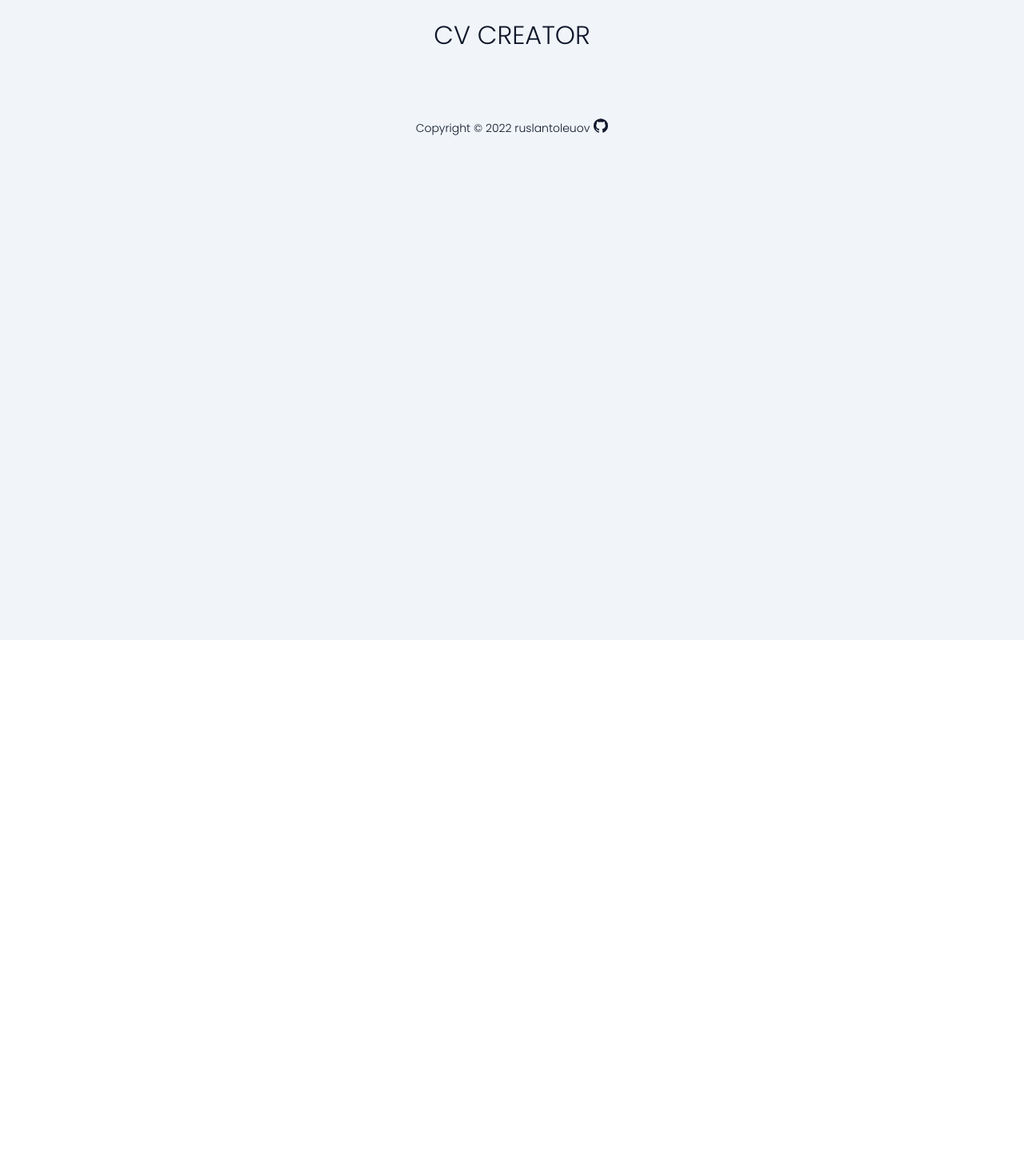
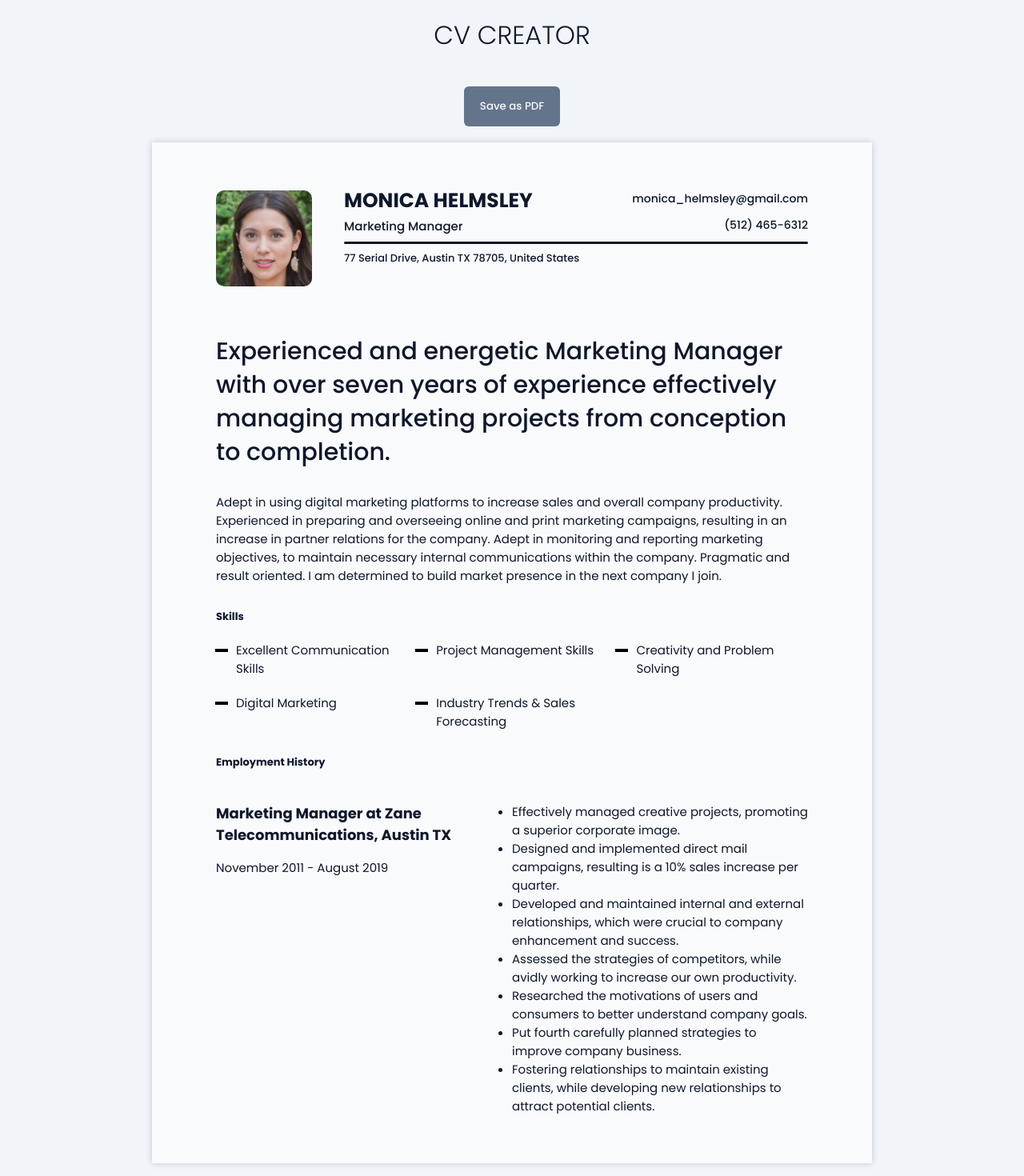
Before and after one commit to ruslantoleuov/cv-project, a React (Vite) app: page / in a window 1280 px wide. Shown: the top 1470 px of the page at 80% size. Before the commit the page ends 800 px from the top, so only its background shows below. Built offline with nearby package versions, Linux system fonts and the light colour scheme.

Commit message:
Add CV design and functionality to save as PDF

```diff
--- a/src/components/CV.jsx
+++ b/src/components/CV.jsx
@@ -1,9 +1,94 @@
 import { Component } from "react";
+import { v4 as uuidv4 } from "uuid";
+import ListItems from "./ListItems";
+import imgUrl from "../assets/images/person-img.jpg";
 import "../styles/CV.css";
 
 class CV extends Component {
+  constructor(props) {
+    super(props);
+    this.state = {
+      contactInfo: {
+        firstName: "Monica",
+        lastName: "Helmsley",
+        jobTitle: "Marketing Manager",
+        email: "monica_helmsley@gmail.com",
+        mobileNumber: "(512) 465-6312",
+        address: "77 Serial Drive, Austin TX 78705, United States",
+      },
+      aboutMe:
+        "Experienced and energetic Marketing Manager with over seven years of experience effectively managing marketing projects from conception to completion.",
+      achievements:
+        "Adept in using digital marketing platforms to increase sales and overall company productivity. Experienced in preparing and overseeing online and print marketing campaigns, resulting in an increase in partner relations for the company. Adept in monitoring and reporting marketing objectives, to maintain necessary internal communications within the company. Pragmatic and result oriented. I am determined to build market presence in the next company I join.",
+      skills: [
+        "Excellent Communication Skills",
+        "Project Management Skills",
+        "Creativity and Problem Solving",
+        "Digital Marketing",
+        "Industry Trends & Sales Forecasting",
+      ],
+      employmentHistory: [
+        {
+          company: "Zane Telecommunications",
+          jobPosition: "Marketing Manager",
+          state: "Austin TX",
+          workStart: "November 2011",
+          workEnd: "August 2019",
+          achievements: [
+            "Effectively managed creative projects, promoting a superior corporate image.",
+            "Designed and implemented direct mail campaigns, resulting is a 10% sales increase per quarter.",
+            "Developed and maintained internal and external relationships, which were crucial to company enhancement and success.",
+            "Assessed the strategies of competitors, while avidly working to increase our own productivity.",
+            "Researched the motivations of users and consumers to better understand company goals.",
+            "Put fourth carefully planned strategies to improve company business.",
+            "Fostering relationships to maintain existing clients, while developing new relationships to attract potential clients.",
+          ],
+        },
+      ],
+    };
+  }
   render() {
-    return <div className="cv"></div>;
+    const { contactInfo, aboutMe, achievements, skills, employmentHistory } =
+      this.state;
+
+    return (
+      <div className="cv">
+        <div className="contact-info">
+          <img className="user-img" src={imgUrl} alt="User image" />
+          <div className="full-name">
+            {contactInfo.firstName} {contactInfo.lastName}
+          </div>
+          <div className="job-title">{contactInfo.jobTitle}</div>
+          <div className="email">{contactInfo.email}</div>
+          <div className="mobile-number">{contactInfo.mobileNumber}</div>
+          <hr />
+          <div className="address">{contactInfo.address}</div>
+        </div>
+        <div className="about-me">{aboutMe}</div>
+        <div className="achievements">{achievements}</div>
+        <div className="skills-container">
+          <div className="title">Skills</div>
+          <ListItems className="skills" listItems={skills} />
+        </div>
+        <div className="employment-history">
+          <div className="title">Employment History</div>
+          {employmentHistory.map((el) => (
+            <div className="company" key={uuidv4()}>
+              <div className="company-name">
+                {el.jobPosition} at {el.company}, {el.state}
+              </div>
+              <div className="company-working-years">
+                {el.workStart} - {el.workEnd}
+              </div>
+              <ListItems
+                className="last-job-achievements"
+                listItems={el.achievements}
+              />
+            </div>
+          ))}
+        </div>
+      </div>
+    );
   }
 }
 
--- a/src/components/Main.jsx
+++ b/src/components/Main.jsx
@@ -1,11 +1,38 @@
 import { Component } from "react";
+import html2canvas from "html2canvas";
+import jsPDF from "jspdf";
 import CV from "./CV";
 import "../styles/Main.css";
 
 class Main extends Component {
+  constructor(props) {
+    super(props);
+    this.doc = new jsPDF("portrait", "pt", "a4");
+    this.generatePDF = this.generatePDF.bind(this);
+  }
+
+  generatePDF() {
+    const cv = document.querySelector(".cv");
+    html2canvas(cv, { scale: 2 }).then((canvas) => {
+      let imgWidth = 210;
+      let imgHeight = (canvas.height * imgWidth) / canvas.width;
+      const imgData = canvas.toDataURL("img/png");
+      const pdf = new jsPDF("portrait", "mm", "a4");
+      pdf.addImage(imgData, "PNG", 0, 0, imgWidth, imgHeight);
+      pdf.save("cv.pdf");
+    });
+  }
+
   render() {
     return (
       <main className="main">
+        <button
+          className="save-pdf-button"
+          onClick={this.generatePDF}
+          type="button"
+        >
+          Save as PDF
+        </button>
         <CV />
       </main>
     );
--- a/src/styles/CV.css
+++ b/src/styles/CV.css
@@ -1,6 +1,155 @@
 .cv {
-  height: 100%;
-  width: 40%;
+  min-height: 100%;
+  width: 90rem;
+  display: grid;
+  grid-template-rows: repeat(4, auto) 1fr;
+  grid-template-areas:
+    "contact-info"
+    "about-me"
+    "achievements"
+    "skills"
+    "employment-history";
+  row-gap: 3rem;
   background-color: var(--color-slate-50);
   box-shadow: 0 0 0.8rem 0 var(--color-slate-900-alpha-20);
+  padding: 6rem 8rem;
+  font-size: 1.5rem;
 }
+
+.contact-info {
+  grid-area: contact-info;
+  display: grid;
+  grid-template-columns: repeat(2, auto) 1fr;
+  grid-template-rows: repeat(3, auto) 1fr;
+  grid-template-areas:
+    "img full-name email"
+    "img job-title mobile-number"
+    "img hr hr"
+    "img address address";
+  column-gap: 4rem;
+  row-gap: 0.8rem;
+}
+
+.user-img {
+  grid-area: img;
+  height: 12rem;
+  width: 12rem;
+  border-radius: 1rem;
+}
+
+.full-name {
+  grid-area: full-name;
+  font-size: 2.5rem;
+  font-weight: bolder;
+  text-transform: uppercase;
+  line-height: 1;
+}
+
+.job-title {
+  grid-area: job-title;
+  font-weight: 500;
+}
+
+.email {
+  grid-area: email;
+  justify-self: end;
+  font-size: 1.4rem;
+  font-weight: 500;
+}
+
+.mobile-number {
+  grid-area: mobile-number;
+  justify-self: end;
+  font-size: 1.4rem;
+  font-weight: 500;
+}
+
+hr {
+  grid-area: hr;
+  border: none;
+  height: 0.3rem;
+  border-radius: 4rem;
+  background-color: currentColor;
+}
+
+.address {
+  grid-area: address;
+  font-weight: 500;
+  font-size: 1.3rem;
+}
+
+.about-me {
+  grid-area: about-me;
+  font-size: 3rem;
+  font-weight: 500;
+  line-height: 1.4;
+  margin-top: 3rem;
+}
+
+.achievements {
+  grid-area: achievements;
+}
+
+.title {
+  font-size: 1.3rem;
+  font-weight: bolder;
+}
+
+.skills-container {
+  grid-area: skills;
+}
+
+.skills {
+  display: flex;
+  flex-wrap: wrap;
+  column-gap: 5rem;
+  row-gap: 2rem;
+  list-style: none;
+  margin-left: 2.5rem;
+  margin-top: 2rem;
+}
+
+.skills > li {
+  flex: 0 1 auto;
+  width: 28%;
+  position: relative;
+}
+
+.skills > li::before {
+  content: url(../assets/icons/minus-thick.svg);
+  position: absolute;
+  left: -15%;
+  z-index: 10;
+}
+
+.employment-history {
+  grid-area: employment-history;
+}
+
+.employment-history > .company {
+  display: grid;
+  grid-template-columns: auto 1fr;
+  grid-template-rows: auto 1fr;
+  grid-template-areas:
+    "company-name achievements"
+    "working-years achievements";
+  column-gap: 5rem;
+  row-gap: 1.6rem;
+  margin-top: 4rem;
+}
+
+.company-name {
+  grid-area: company-name;
+  width: 30rem;
+  font-size: 1.8rem;
+  font-weight: bolder;
+}
+
+.company-working-years {
+  grid-area: working-years;
+}
+
+.employment-history > .company .last-job-achievements {
+  grid-area: achievements;
+  margin-left: 2rem;
+}
--- a/src/styles/Main.css
+++ b/src/styles/Main.css
@@ -1,6 +1,24 @@
 .main {
-  grid-area: main;
   display: flex;
+  flex-direction: column;
   justify-content: center;
   align-items: center;
+  gap: 2rem;
 }
+
+.save-pdf-button {
+  border: none;
+  background-color: var(--color-slate-500);
+  color: var(--color-slate-50);
+  padding: 1.5rem 2rem;
+  border-radius: 0.6rem;
+  font-weight: 500;
+}
+
+.save-pdf-button:hover {
+  background-color: var(--color-slate-400);
+}
+
+.save-pdf-button:active {
+  background-color: var(--color-slate-500);
+}
```
